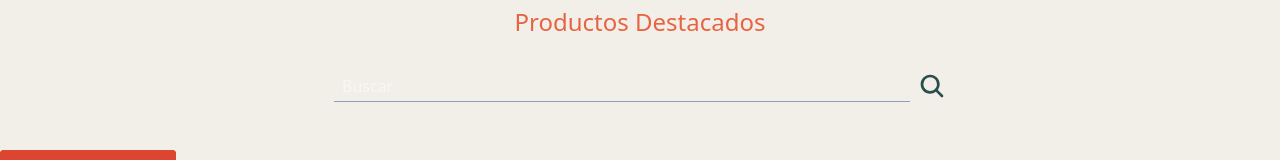
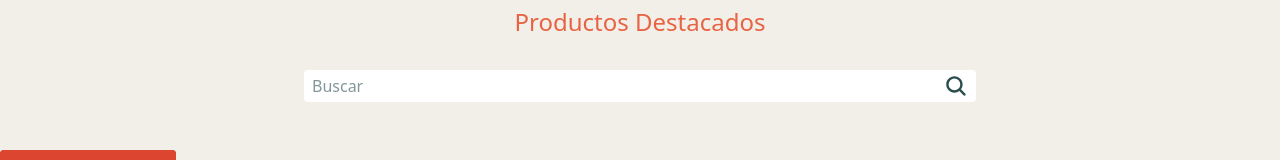
Before and after one commit to DPachinik/PasoFirme, a React (Vite) app: page / in a window 1280 px wide. Shown: the part 474-634 px from the top of the page. Built offline with nearby package versions, Linux system fonts and the light colour scheme; no server answers; the database is empty.

Commit message:
feat: agregar lógica de renderizado condicional por ancho de pantalla

```diff
--- a/src/components/InputSearch/InputSearch.tsx
+++ b/src/components/InputSearch/InputSearch.tsx
@@ -19,9 +19,9 @@ export function InputSearch(){
 
     return(
 
-        <div className='flex w-full items-center justify-center gap-2  px-4 my-4'>
+        <div className='flex w-full max-w-2xl  items-center justify-center gap-2  my-4 bg-white px-2 rounded '>
             <input
-                className='w-full max-w-xl pl-2  h-8 border-b border-slate-400 outline-none text-white '
+                className='w-full   h-8  outline-none text-[#082F36] '
                 type='text'
                 placeholder='Buscar'
                 value={input}
@@ -33,7 +33,7 @@ export function InputSearch(){
                 className=''
                 onClick={handleSearch}
             >
-                <IoSearch  size={28} className='cursor-pointer text-[#2A4D4E] hover:text-[#C14426]' />
+                <IoSearch  size={24} className='cursor-pointer text-[#2A4D4E] hover:text-[#C14426]' />
             </button>
         </div>
     )
```
